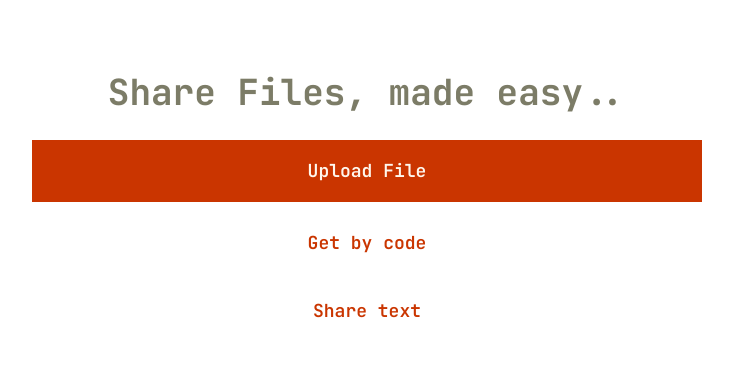
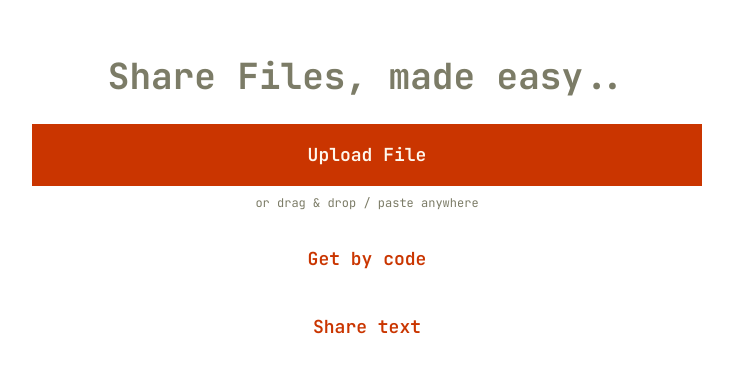
Before and after one commit to learn-kys/share, a Next.js app: page / in a window 1280 px wide. Shown: the part 196-568 px from the top of the page, without its empty margins (273-1006 px from the left). Built offline with nearby package versions, Linux system fonts and the light colour scheme; no server answers.

Commit message:
improved ui

```diff
--- a/app/page.tsx
+++ b/app/page.tsx
@@ -1,21 +1,71 @@
 "use client";
 
+import { useCallback, useEffect, useState, DragEvent } from "react";
 import { Button } from "@/components/ui/button";
 import { Input } from "@/components/ui/input";
 import { useFileUpload } from "./use-file-upload";
 
 export default function Home() {
-  const { error, handleFileSelect, isLoading, uploadProgress } =
+  const { error, handleFileSelect, handleFiles, isLoading, uploadProgress } =
     useFileUpload();
+  const [isDragging, setIsDragging] = useState(false);
+
+  const handleDragOver = useCallback((e: DragEvent<HTMLDivElement>) => {
+    e.preventDefault();
+    e.stopPropagation();
+    setIsDragging(true);
+  }, []);
+
+  const handleDragLeave = useCallback((e: DragEvent<HTMLDivElement>) => {
+    e.preventDefault();
+    e.stopPropagation();
+    setIsDragging(false);
+  }, []);
+
+  const handleDrop = useCallback(
+    async (e: DragEvent<HTMLDivElement>) => {
+      e.preventDefault();
+      e.stopPropagation();
+      setIsDragging(false);
+
+      if (isLoading) return;
+
+      const files = Array.from(e.dataTransfer.files);
+      if (files.length > 0) {
+        await handleFiles(files);
+      }
+    },
+    [handleFiles, isLoading]
+  );
+
+  useEffect(() => {
+    const handlePaste = async (e: ClipboardEvent) => {
+      if (isLoading) return;
+      const files = Array.from(e.clipboardData?.files || []);
+      if (files.length > 0) {
+        await handleFiles(files);
+      }
+    };
+
+    window.addEventListener("paste", handlePaste);
+    return () => window.removeEventListener("paste", handlePaste);
+  }, [handleFiles, isLoading]);
 
   return (
-    <div className="flex items-center justify-center min-h-screen bg-background p-4 sm:p-6 md:p-8">
-      <div className="flex flex-col items-center gap-6 w-full max-w-2xl">
+    <div
+      className={`flex items-center justify-center min-h-screen p-4 sm:p-6 md:p-8 transition-colors ${
+        isDragging ? "bg-muted/50 border-2 border-dashed border-primary" : "bg-background"
+      }`}
+      onDragOver={handleDragOver}
+      onDragLeave={handleDragLeave}
+      onDrop={handleDrop}
+    >
+      <div className="flex flex-col items-center gap-6 w-full max-w-2xl pointer-events-none">
         <h1 className="text-2xl sm:text-3xl md:text-4xl font-bold text-center leading-tight text-muted-foreground">
           Share Files, made easy..
         </h1>
 
-        <div className="flex flex-col gap-3 w-full">
+        <div className="flex flex-col gap-3 w-full pointer-events-auto">
           <Button
             asChild
             size="2xl"
@@ -35,6 +85,12 @@ export default function Home() {
               />
             </label>
           </Button>
+
+          {!isLoading && (
+            <p className="text-center text-xs text-muted-foreground mt-[-4px] mb-2 pointer-events-none">
+              or drag & drop / paste anywhere
+            </p>
+          )}
 
           {isLoading && (
             <div className="w-full space-y-2">
--- a/app/share/page.tsx
+++ b/app/share/page.tsx
@@ -130,12 +130,14 @@ export default function SharePage() {
                   </AccordionTrigger>
                   <AccordionContent>
                     <div className="flex flex-col items-center gap-4 py-4">
-                      {qrCodes[file.id] && (
+                      {qrCodes[file.id] ? (
                         <img
                           src={qrCodes[file.id]}
                           alt={`QR code for ${file.name}`}
-                          className="w-40 h-40 sm:w-48 sm:h-48 border-2 border-border rounded"
+                          className="w-40 h-40 sm:w-48 sm:h-48 border-2 border-border rounded bg-white"
                         />
+                      ) : (
+                        <div className="w-40 h-40 sm:w-48 sm:h-48 border-2 border-border rounded animate-pulse bg-muted" />
                       )}
                       <p className="text-xs sm:text-sm text-muted-foreground text-center">
                         Scan this QR code to open the share code page
--- a/app/use-file-upload.ts
+++ b/app/use-file-upload.ts
@@ -120,13 +120,11 @@ export function useFileUpload() {
     [startOptimisticProgress],
   );
 
-  const handleFileSelect = useCallback(
-    async (e: ChangeEvent<HTMLInputElement>) => {
-      const files = e.currentTarget.files;
+  const handleFiles = useCallback(
+    async (files: File[]) => {
       if (!files || files.length === 0) return;
 
-      const selectedFiles = Array.from(files);
-      const oversizedFile = selectedFiles.find(
+      const oversizedFile = files.find(
         (file) => file.size > MAX_FILE_SIZE_BYTES,
       );
 
@@ -134,7 +132,6 @@ export function useFileUpload() {
         alert(
           `"${oversizedFile.name}" is larger than ${MAX_FILE_SIZE_MB} MB. Please choose a smaller file.`,
         );
-        e.currentTarget.value = "";
         return;
       }
 
@@ -144,7 +141,7 @@ export function useFileUpload() {
       startOptimisticProgress(UPLOAD_PROGRESS_CAP);
 
       try {
-        const data = await uploadFiles(selectedFiles);
+        const data = await uploadFiles(files);
 
         stopOptimisticProgress();
         setUploadProgress(100);
@@ -155,14 +152,26 @@ export function useFileUpload() {
         setError(err instanceof Error ? err.message : "Upload failed");
         setIsLoading(false);
         setUploadProgress(0);
-        e.currentTarget.value = "";
       }
     },
     [startOptimisticProgress, stopOptimisticProgress, uploadFiles],
   );
 
+  const handleFileSelect = useCallback(
+    async (e: ChangeEvent<HTMLInputElement>) => {
+      const files = e.currentTarget.files;
+      if (!files || files.length === 0) return;
+
+      const selectedFiles = Array.from(files);
+      await handleFiles(selectedFiles);
+      e.currentTarget.value = "";
+    },
+    [handleFiles],
+  );
+
   return {
     error,
+    handleFiles,
     handleFileSelect,
     isLoading,
     uploadProgress: Math.round(uploadProgress),
```
